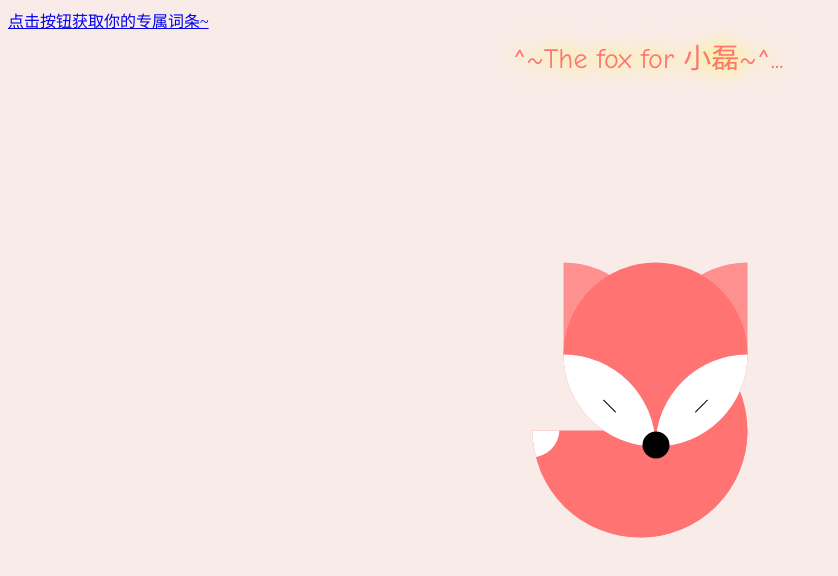
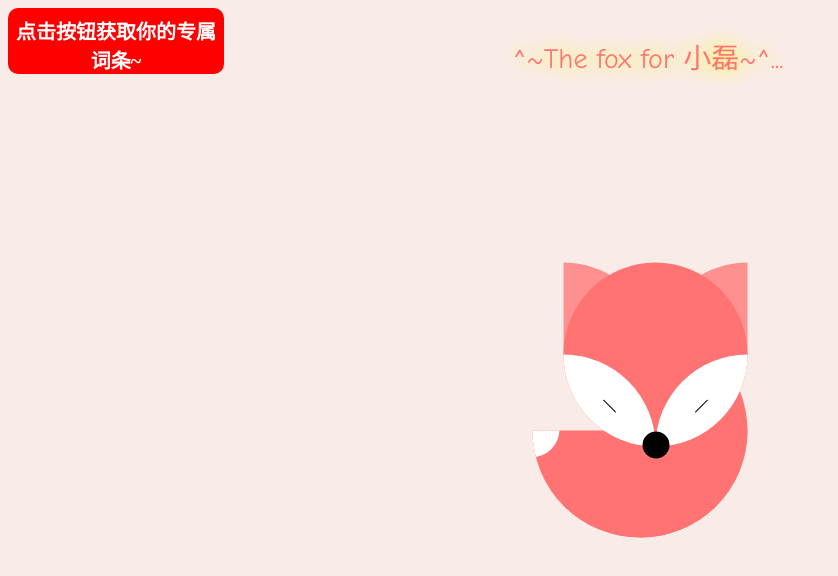
Before and after one commit to CaiSenYu-N/fox, a plain HTML site: page index.html in a window 1280 px wide. Shown: the whole page, without its empty margins (0-838 px from the left). Drawn offline with Linux system fonts and the light colour scheme.

Commit message:
Update main.css

```diff
--- a/css/main.css
+++ b/css/main.css
@@ -176,10 +176,35 @@ button{
        border: 1px solid transparent;
        font-weight: 900;
        font-size:125%;
-
-
+       border: none;
+       outline: none;
 }
 
+a{
+    display: block;
+    width: 200px;
+    padding:8px;
+    background-color: red;
+    border-color: #ff7373;
+    color: #fff;
+    -moz-border-radius: 10px;
+    -webkit-border-radius: 10px;
+    border-radius: 10px; /* future proofing */
+    -khtml-border-radius: 10px; /* for old Konqueror browsers */
+    text-align: center;
+    vertical-align: middle;
+    border: 1px solid transparent;
+    font-weight: 900;
+    font-size:125%;
+    border: none;
+    outline: none;
+    height: 50px;
+    text-decoration: none;
+}
+
+a:hover {
+    background-color: skyblue;
+}
 @keyframes piscar {
   15% {
     height: 1px;
```
